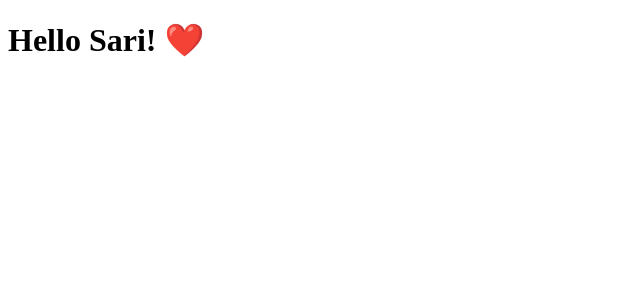
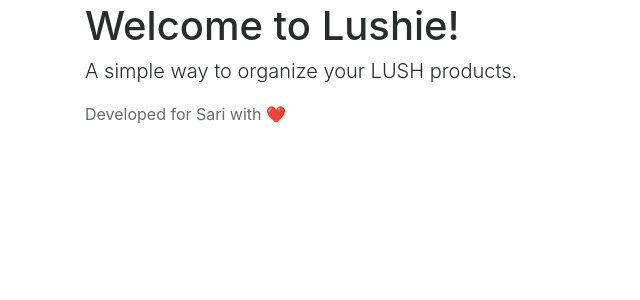
Before and after one commit to thunderstruck47/lushie, a Flask app: page / in a window 1280 px wide. Shown: the top 300 px of the page, without its empty margins (0-640 px from the left). Run offline with Flask 2, Linux system fonts and the light colour scheme; some libraries are stand-ins or nearby versions.

Commit message:
bootstrapping

```diff
--- a/app/templates/index.html
+++ b/app/templates/index.html
@@ -1,9 +1,27 @@
 <!DOCTYPE html>
 <html>
 <head>
+    <meta charset="utf-8">
+    <meta name="viewport" content="width=device-width, initial-scale=1, shrink-to-fit=no">
     <title>{{ title}}</title>
+    <link rel="stylesheet" href="https://maxcdn.bootstrapcdn.com/bootstrap/4.0.0-alpha.6/css/bootstrap.min.css" integrity="sha384-rwoIResjU2yc3z8GV/NPeZWAv56rSmLldC3R/AZzGRnGxQQKnKkoFVhFQhNUwEyJ" crossorigin="anonymous">
+    <script src="https://code.jquery.com/jquery-3.1.1.slim.min.js" integrity="sha384-A7FZj7v+d/sdmMqp/nOQwliLvUsJfDHW+k9Omg/a/EheAdgtzNs3hpfag6Ed950n" crossorigin="anonymous"></script>
+    <script src="https://cdnjs.cloudflare.com/ajax/libs/tether/1.4.0/js/tether.min.js" integrity="sha384-DztdAPBWPRXSA/3eYEEUWrWCy7G5KFbe8fFjk5JAIxUYHKkDx6Qin1DkWx51bBrb" crossorigin="anonymous"></script>
+    <script src="https://maxcdn.bootstrapcdn.com/bootstrap/4.0.0-alpha.6/js/bootstrap.min.js" integrity="sha384-vBWWzlZJ8ea9aCX4pEW3rVHjgjt7zpkNpZk+02D9phzyeVkE+jo0ieGizqPLForn" crossorigin="anonymous"></script>
 </head>
 <body>
-    <h1>Hello Sari! ❤️</h1>
+    <div class="container">
+    <!-- Begin page content -->
+    <div class="mt-1">
+            <h1>Welcome to Lushie!</h1>
+    </div>
+    <p class="lead">A simple way to organize your LUSH products.</p>
+    </div>
+    <footer class="footer">
+            <div class="container">
+                    <span class="text-muted">Developed for Sari with ❤️</span>
+            </div>
+    </footer>
+    </div>
 </body>
 </html>
```
Also changed, not shown: 1 other file.
